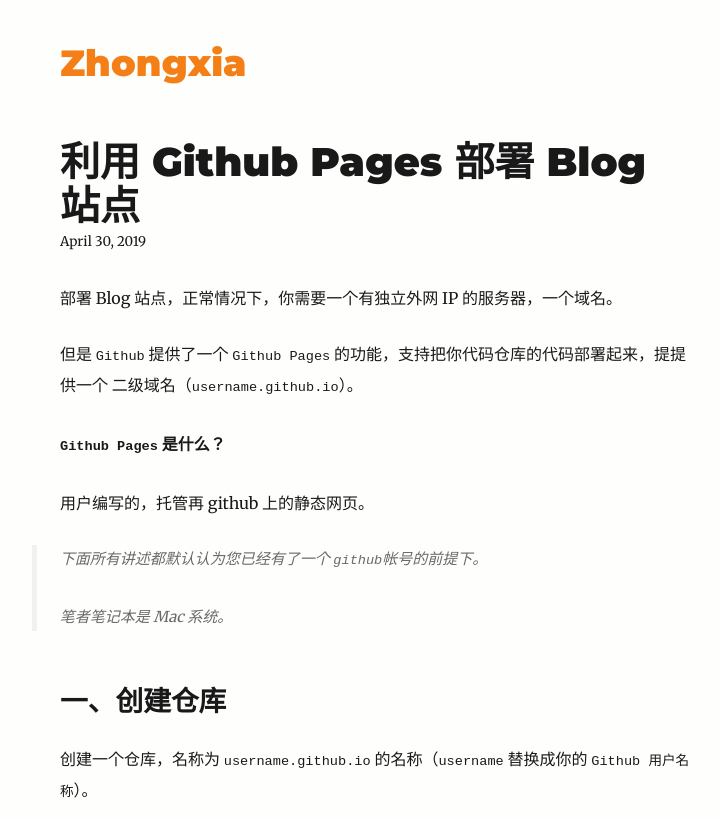
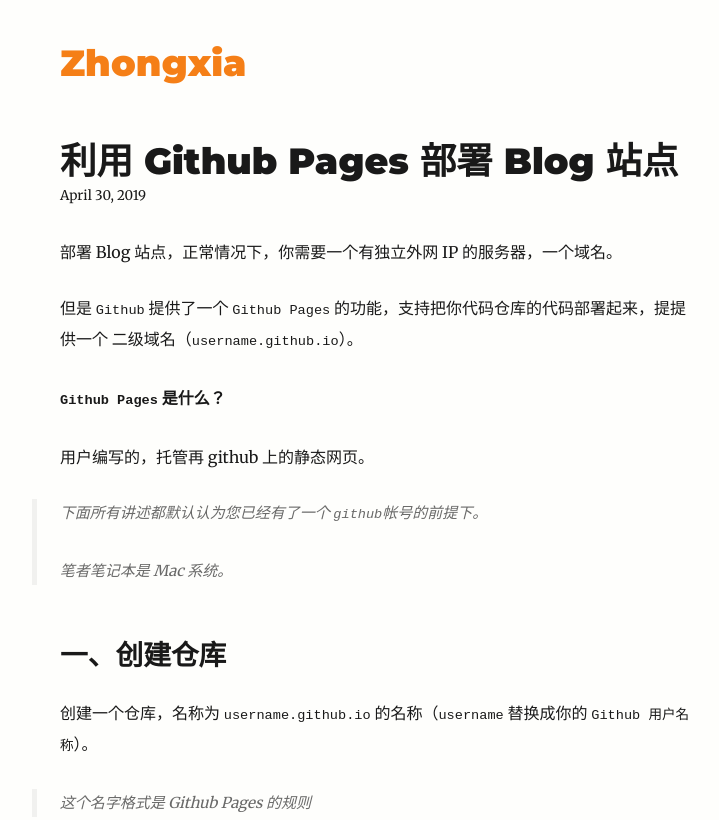
Before and after one commit to zhongxia245/zhongxia245.github.io, a Gatsby site: page /github-pages/ in a window 1280 px wide. Shown: the top 820 px of the page, without its empty margins (265-984 px from the left). Built offline with nearby package versions, Linux system fonts and the light colour scheme; Gatsby itself is replaced by a stand-in of ours; some packages are replaced by stand-ins of ours.

Commit message:
修改标题字体大小

```diff
--- a/src/templates/blog-post.js
+++ b/src/templates/blog-post.js
@@ -18,7 +18,7 @@
           title={post.frontmatter.title}
           description={post.frontmatter.description || post.excerpt}
         />
-        <h1>{post.frontmatter.title}</h1>
+        <h1 style={{ ...scale(0.9) }}>{post.frontmatter.title}</h1>
         <p
           style={{
             ...scale(-1 / 5),
```
